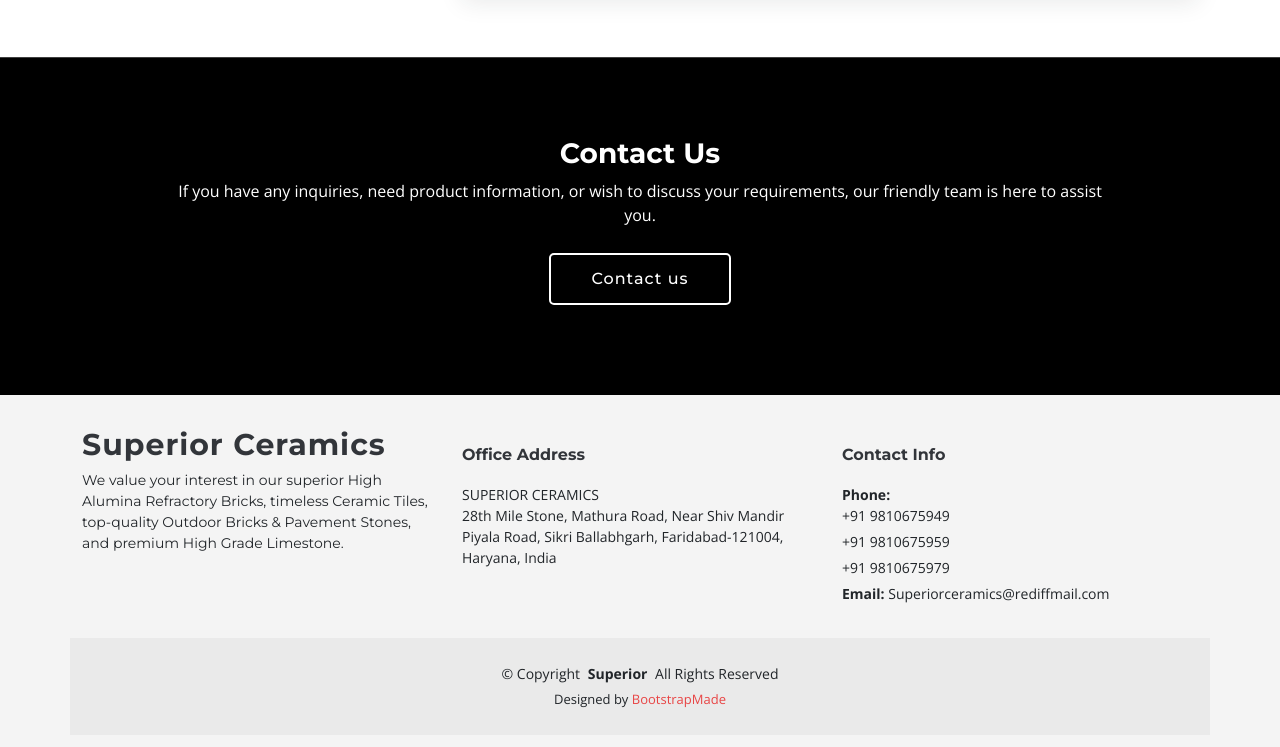
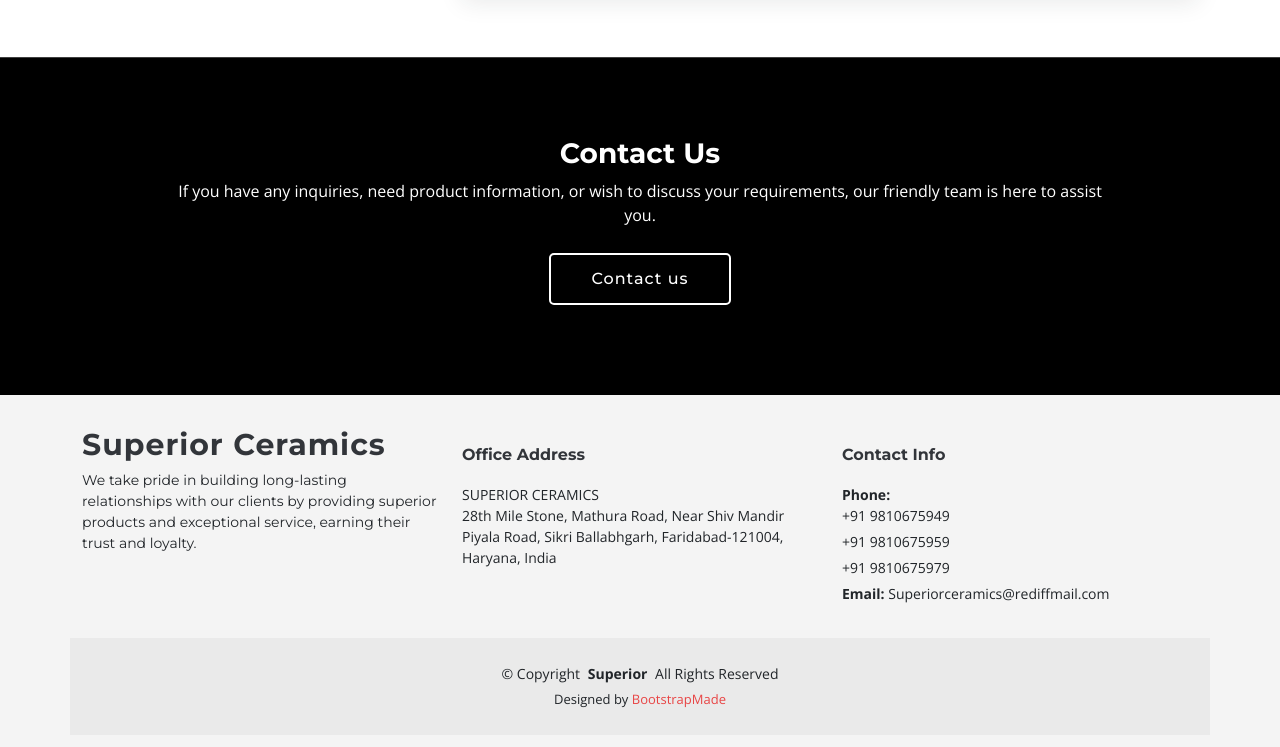
Before and after one commit to superior1407/superior, a plain HTML site: page index.html in a window 1280 px wide. Shown: the part 3555-4302 px from the top of the page. Drawn offline with nearby package versions, Linux system fonts and the light colour scheme.

Commit message:
Update index.html

```diff
--- a/index.html
+++ b/index.html
@@ -558,8 +558,7 @@
                 <a href="index.html" class="logo d-flex align-items-center">
                     <span>Superior Ceramics</span>
                 </a>
-                <p>We value your interest in our superior High Alumina Refractory Bricks, timeless Ceramic Tiles,
-                    top-quality Outdoor Bricks & Pavement Stones, and premium High Grade Limestone.</p>
+                <p>We take pride in building long-lasting relationships with our clients by providing superior products and exceptional service, earning their trust and loyalty.</p>
                 <!-- <div class="social-links d-flex mt-4">
                     <a href=""><i class="bi bi-twitter"></i></a>
                     <a href=""><i class="bi bi-facebook"></i></a>
```
